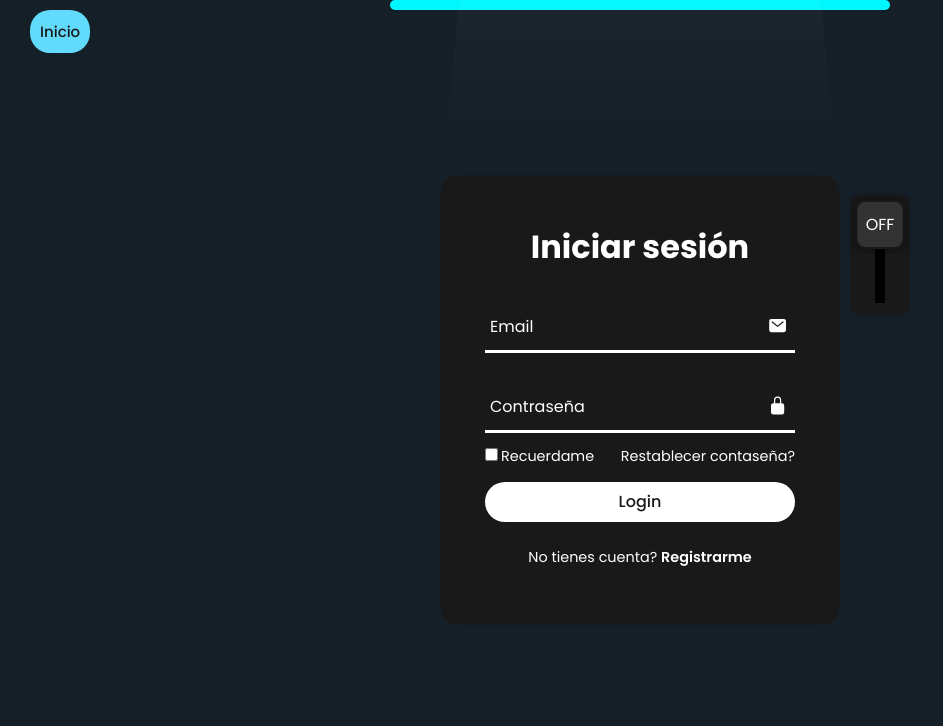
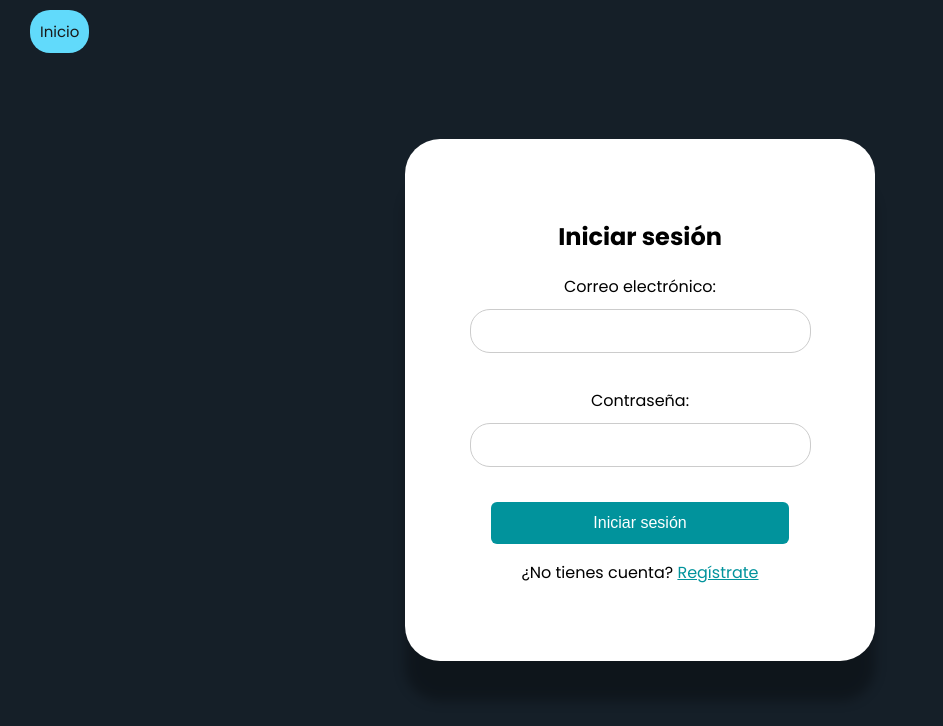
Before and after one commit to Asierito/webrecetas, a website: page login.html in a window 1280 px wide. Shown: the whole page, without its empty margins (0-943 px from the left). Drawn offline with nearby package versions, Linux system fonts and the light colour scheme.

Commit message:
login.html

```diff
--- a/login.html
+++ b/login.html
@@ -1,20 +1,66 @@
 <!DOCTYPE html>
-<html lang="en">
-
+<html lang="es">
 <head>
     <meta charset="UTF-8">
-    <meta http-equiv="X-UA-Compatible" content="IE=edge">
     <meta name="viewport" content="width=device-width, initial-scale=1.0">
-    <title>Recetas Parra</title>
-    <link rel="stylesheet" href="style.css">
+    <title>Iniciar Sesión</title>
 </head>
-<style>@import url('https://fonts.googleapis.com/css2?family=Poppins:wght@300;400;500;600;700;800;900&display=swap');
+<style>
+        @import url('https://fonts.googleapis.com/css2?family=Poppins:wght@300;400;500;600;700;800;900&display=swap');
 
-
-    /* Otros estilos del código */
-
-    /* Estilos específicos para el botón "Inicio" */
-    .volver-button-small {
+        body {
+            font-family: 'Poppins', sans-serif;
+            background-color: #151f28;
+            display: flex;
+            justify-content: center;
+            align-items: center;
+            height: 100vh;
+            margin: 0;
+        }
+        .login-container {
+            background-color: #fff;
+            padding: 60px;
+            border-radius: 35px;
+            box-shadow: 0 40px 12px rgba(0, 0, 0, .3);
+            width: 350px;
+            text-align: center;
+        }
+        .login-container h2 {
+            margin-bottom: 20px;
+            color: #000000; /* Verde */
+        }
+        .login-container input {
+            width: 90%;
+            padding: 12px;
+            margin: 10px 0;
+            border: 1px solid #ccc;
+            border-radius: 20px;
+            font-size: 16px;
+        }
+        .login-container button {
+            width: 85%;
+            padding: 12px;
+            background-color: #01939c; /* Verde */
+            color: #fff;
+            border: none;
+            border-radius: 6px;
+            cursor: pointer;
+            font-size: 16px;
+        }
+        .login-container button:hover {
+            background-color: #18c8ce; /* Verde oscuro */
+        }
+        .message {
+            margin-top: 10px;
+            font-size: 14px;
+        }
+        .error {
+            color: red;
+        }
+        .success {
+            color: green;
+        }
+        .volver-button-small {
         background-color: #61DAFB;
         font-family: 'Poppins', sans-serif;
         color: #191919;
@@ -29,377 +75,62 @@
         width: auto; /* Ajusta el ancho según el texto */
         height: auto; /* Ajusta la altura según el texto */
     }
-
-    .volver-button-small:hover {
+        .volver-button-small:hover {
         background-color: #01939c;
         color: #ffffff;
-    }
+        }
+</style>
+<body>
+    <div class="login-container">
+        <h2>Iniciar sesión</h2>
+        <form id="login-form">
+            <label for="email">Correo electrónico:</label>
+            <input type="email" id="email" name="email" required><br><br>
+            <label for="password">Contraseña:</label>
+            <input type="password" id="password" name="password" required><br><br>
+            <button type="submit">Iniciar sesión</button>
+        </form>
+        <div class="message" id="message"></div>
+        <p>¿No tienes cuenta? <a href="register2.html" style="color: #01939c;">Regístrate</a></p>
+        <div id="notification" style="display:none;"></div>
+    </div>
+    <button onclick="window.location.href='index.html';" class="volver-button-small menu-button">Inicio</button>
+    <script>
+        document.getElementById('login-form').addEventListener('submit', async (e) => {
+            e.preventDefault(); // Prevenir el envío tradicional del formulario
 
-    /* Otros estilos del código continúan */
+            const email = document.getElementById('email').value;
+            const password = document.getElementById('password').value;
 
+            try {
+                const response = await fetch('http://127.0.0.1:3000/login', {
+                    method: 'POST',
+                    headers: { 'Content-Type': 'application/json' },
+                    body: JSON.stringify({ email, password }),
+                });
 
-    * {
-        margin: 0;
-        padding: 0;
-        box-sizing: border-box;
-        font-family: 'Poppins', sans-serif;
-    }
+                const data = await response.json();
 
-    body {
-        display: flex;
-        justify-content: center;
-        align-items: center;
-        min-height: 100vh;
-        background: #151f28;
-        overflow: hidden;
-    }
+                if (response.ok) {
+                    showNotification('Inicio de sesión exitoso.', 'success');
+                    setTimeout(() => {
+                        window.location.href = '/profile'; // Redirigir a profile.html después de 3 segundos
+                    }, 3000);  // 3 segundos de espera
+                } else {
+                    showNotification(data.error || 'Error al iniciar sesión.', 'error');
+                }
+            } catch (error) {
+                showNotification('Error de conexión con el servidor.', 'error');
+            }
+        });
 
-    .login-box {
-        position: relative;
-        width: 400px;
-        height: 450px;
-        background: #191919;
-        border-radius: 20px;
-        display: flex;
-        justify-content: center;
-        align-items: center;
-    }
-
-    h2 {
-        font-size: 2em;
-        color: #fff;
-        text-align: center;
-        transition: .5s ease;
-    }
-
-    .input-check:checked~h2 {
-        color: #00f7ff;
-        text-shadow:
-            0 0 15px #00f7ff,
-            0 0 30px #00f7ff;
-    }
-
-    .input-box {
-        position: relative;
-        width: 310px;
-        margin: 30px 0;
-    }
-
-    .input-box .input-line {
-        position: absolute;
-        bottom: -2px;
-        left: 0;
-        width: 100%;
-        height: 2.5px;
-        background: #fff;
-        transition: .5s ease;
-    }
-
-    .input-check:checked~.input-box .input-line {
-        background: #00f7ff;
-        box-shadow: 0 0 10px #00f7ff;
-    }
-
-    .input-box label {
-        position: absolute;
-        top: 50%;
-        left: 5px;
-        transform: translateY(-50%);
-        font-size: 1em;
-        color: #fff;
-        pointer-events: none;
-        transition: .5s ease;
-    }
-
-    .input-box input:focus~label,
-    .input-box input:valid~label {
-        top: -5px;
-    }
-
-    .input-check:checked~.input-box label {
-        color: #00f7ff;
-        text-shadow: 0 0 10px #00f7ff;
-    }
-
-    .input-box input {
-        width: 100%;
-        height: 50px;
-        background: transparent;
-        border: none;
-        outline: none;
-        font-size: 1em;
-        color: #fff;
-        padding: 0 35px 0 5px;
-        transition: .5s ease;
-    }
-
-    .input-check:checked~.input-box input {
-        color: #00f7ff;
-        text-shadow: 0 0 5px #00f7ff;
-    }
-
-    .input-box .icon {
-        position: absolute;
-        right: 8px;
-        color: #fff;
-        font-size: 1.2em;
-        line-height: 57px;
-        transition: .5s ease;
-    }
-
-    .input-check:checked~.input-box .icon {
-        color: #00f7ff;
-        filter: drop-shadow(0 0 5px #00f7ff);
-    }
-
-    .remember-forgot {
-        color: #fff;
-        font-size: .9em;
-        margin: -15px 0 15px;
-        display: flex;
-        justify-content: space-between;
-        transition: .5s ease;
-    }
-
-    .input-check:checked~.remember-forgot {
-        color: #00f7ff;
-        text-shadow: 0 0 10px #00f7ff;
-    }
-
-    .remember-forgot label input {
-        accent-color: #fff;
-        margin-right: 3px;
-        transition: .5s ease;
-    }
-
-    .input-check:checked~.remember-forgot label input {
-        accent-color: #00f7ff;
-    }
-
-    .remember-forgot a {
-        color: #fff;
-        text-decoration: none;
-        transition: color .5s ease;
-    }
-
-    .remember-forgot a:hover {
-        text-decoration: underline;
-    }
-
-    .input-check:checked~.remember-forgot a {
-        color: #00f7ff;
-    }
-
-    button {
-        width: 100%;
-        height: 40px;
-        background: #fff;
-        border: none;
-        outline: none;
-        border-radius: 40px;
-        cursor: pointer;
-        font-size: 1em;
-        color: #191919;
-        font-weight: 500;
-        transition: .5s ease;
-    }
-
-    .glowing-light {
-        position: absolute;
-        top: 0;
-        left: 50%;
-        transform: translateX(-50%);
-        width: 500px;
-        height: 10px;
-        background: #00f7ff;
-        border-radius: 20px;
-    }
-
-    .input-check:checked~button {
-        background: #00f7ff;
-        box-shadow: 0 0 15px #00f7ff, 0 0 15px #00f7ff;
-    }
-
-    .register-link {
-        color: #fff;
-        font-size: .9em;
-        text-align: center;
-        margin: 25px 0 10px;
-        transition: .5s ease;
-    }
-
-    .input-check:checked~.register-link {
-        color: #00f7ff;
-        text-shadow: 0 0 10px #00f7ff;
-    }
-
-    .register-link p a {
-        color: #fff;
-        text-decoration: none;
-        font-weight: 600;
-        transition: color .5s ease;
-    }
-
-    .register-link p a:hover {
-        text-decoration: underline;
-    }
-
-    .input-check:checked~.register-link p a {
-        color: #00f7ff;
-    }
-
-
-    .light {
-        position: absolute;
-        top: -200%;
-        left: 0;
-        width: 100%;
-        height: 950px;
-        background: linear-gradient(to bottom, rgba(255, 255, 255, .3) -50%, rgba(255, 255, 255, 0) 90%);
-        clip-path: polygon(20% 0, 80% 0, 100% 100%, 0 100%);
-        pointer-events: none;
-        transition: .5s ease;
-    }
-
-    .input-check:checked~.light {
-        top: -90%;
-    }
-
-    .toggle {
-        position: absolute;
-        top: 20px;
-        right: -70px;
-        width: 60px;
-        height: 120px;
-        background: #191919;
-        border-radius: 10px;
-    }
-
-    .toggle::before {
-        content: '';
-        position: absolute;
-        top: 50%;
-        left: 50%;
-        transform: translate(-50%, -50%);
-        width: 10px;
-        height: 80%;
-        background: #000;
-    }
-
-    .toggle::after {
-        content: '';
-        position: absolute;
-        top: 5px;
-        left: 50%;
-        transform: translateX(-50%);
-        width: 45px;
-        height: 45px;
-        background: #333;
-        border: 2px solid #191919;
-        border-radius: 10px;
-        cursor: pointer;
-        box-shadow: 0 0 10px rgba(0, 0, 0, .5);
-        transition: .5s ease;
-    }
-
-    .input-check:checked~.toggle::after {
-        top: 65px;
-    }
-
-    .input-check {
-        position: absolute;
-        right: -70px;
-        z-index: 1;
-        opacity: 0;
-    }
-
-    .toggle .text {
-        position: absolute;
-        top: 17px;
-        left: 50%;
-        transform: translateX(-50%);
-        color: #fff;
-        font-size: 1em;
-        z-index: 1;
-        text-transform: uppercase;
-        pointer-events: none;
-        transition: .5s ease;
-    }
-
-    .toggle .text.off {
-        opacity: 1;
-    }
-
-    .input-check:checked~.toggle .text.off {
-        top: 76px;
-        opacity: 0;
-    }
-
-    .toggle .text.on {
-        opacity: 0;
-    }
-
-
-
-    .input-check:checked~.toggle .text.on {
-        top: 76px;
-        opacity: 1;
-        color: #00f7ff;
-        text-shadow:
-            0 0 15px #00f7ff,
-            0 0 30px #00f7ff,
-            0 0 45px #00f7ff,
-            0 0 60px #00f7ff;
-    }
-
-                </style>
-
-<body>
-
-    <div class="glowing-light"></div>
-    <div class="login-box">
-        <form action="#">
-            <input type="checkbox" class="input-check" id="input-check">
-            <label for="input-check" class="toggle">
-                <span class="text off">off</span>
-                <span class="text on">on</span>
-            </label>
-            <div class="light"></div>
-
-            <h2>Iniciar sesión</h2>
-            <div class="input-box">
-                <span class="icon">
-                    <ion-icon name="mail"></ion-icon>
-                </span>
-                <input type="email" required>
-                <label>Email</label>
-                <div class="input-line"></div>
-            </div>
-            <div class="input-box">
-                <span class="icon">
-                    <ion-icon name="lock-closed"></ion-icon>
-                </span>
-                <input type="password" required>
-                <label>Contraseña</label>
-                <div class="input-line"></div>
-            </div>
-            <div class="remember-forgot">
-                <label><input type="checkbox">Recuerdame</label>
-                <a href="#">Restablecer contaseña?</a>
-            </div>
-            <button type="submit">Login</button>
-            <div class="register-link">
-                <p>No tienes cuenta? <a href="register.html">Registrarme</a></p>
-            </div>
-        </form>
-    </div>
-
-    <button onclick="window.location.href='index.html';" class="volver-button-small menu-button">Inicio</button>
-
-    <!-- Botón para volver atrás (arriba a la derecha) -->
-
-    <script type="module" src="https://unpkg.com/ionicons@5.5.2/dist/ionicons/ionicons.esm.js"></script>
-    <script nomodule src="https://unpkg.com/ionicons@5.5.2/dist/ionicons/ionicons.js"></script>
+        function showNotification(message, type) {
+            const notification = document.getElementById('notification');
+            notification.textContent = message;
+            notification.className = `notification ${type}`;  // Añadir clase de tipo de notificación
+            notification.style.display = 'block';
+            setTimeout(() => notification.style.display = 'none', 5000);  // Ocultar la notificación después de 5 segundos
+        }
+    </script>
 </body>
-
 </html>
```
